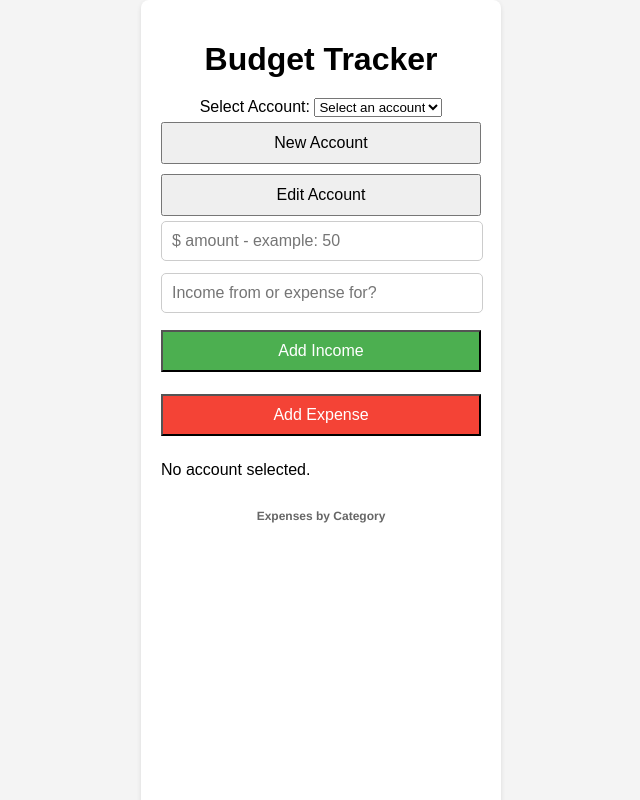
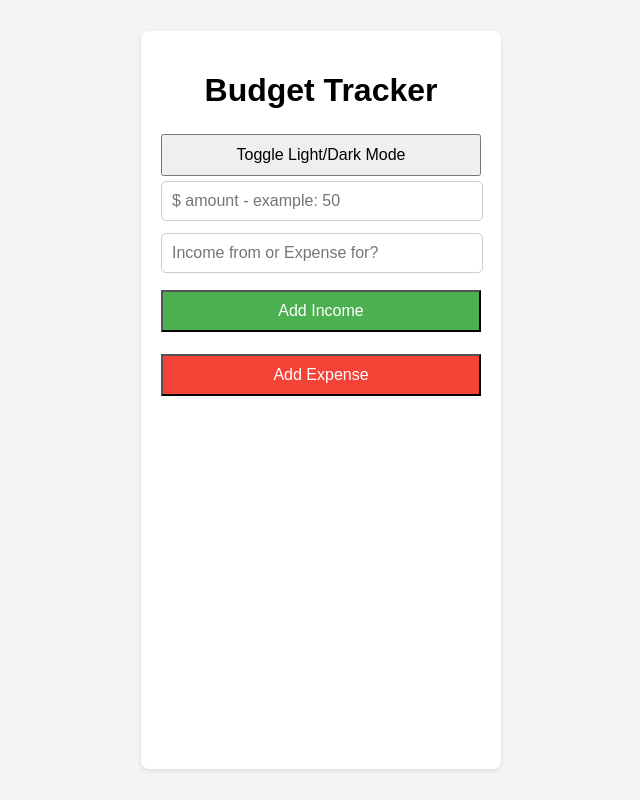
Before and after one commit to tahp/budgetAppAI, a plain HTML site: page index.html in a window 1280 px wide. Shown: the top 800 px of the page, without its empty margins (319-959 px from the left). Drawn offline with nearby package versions, Linux system fonts and the light colour scheme.

Commit message:
Update index.html
Added toggle for dark mode light mode theme

```diff
--- a/index.html
+++ b/index.html
@@ -6,32 +6,22 @@
   <title>Budget Tracker</title>
   <link rel="stylesheet" href="style.css">
 </head>
-<body>
+<body class="dark-mode">
   <div class="container">
     <h1>Budget Tracker</h1>
-
-    <div id="account-section">
-      <label for="account-select">Select Account:</label>
-      <select id="account-select"></select>
-      <button id="create-account">New Account</button>
-      <button id="edit-account">Edit Account</button>
-    </div>
-
+    <button id="theme-toggle">Toggle Light/Dark Mode</button>
     <form id="transaction-form">
       <input type="number" id="amount" placeholder="$ amount - example: 50" required />
-      <input type="text" id="category" placeholder="Income from or expense for?" required />
+      <input type="text" id="category" placeholder="Income from or Expense for?" required />
       <button type="button" id="add-income">Add Income</button>
       <button type="button" id="add-expense">Add Expense</button>
     </form>
-
     <div id="transactions-list"></div>
     <div id="chart-container">
       <canvas id="expenseChart"></canvas>
       <canvas id="incomeChart"></canvas>
     </div>
   </div>
-
-  <!-- Include Chart.js -->
   <script src="https://cdn.jsdelivr.net/npm/chart.js"></script>
   <script src="script.js"></script>
 </body>
```
